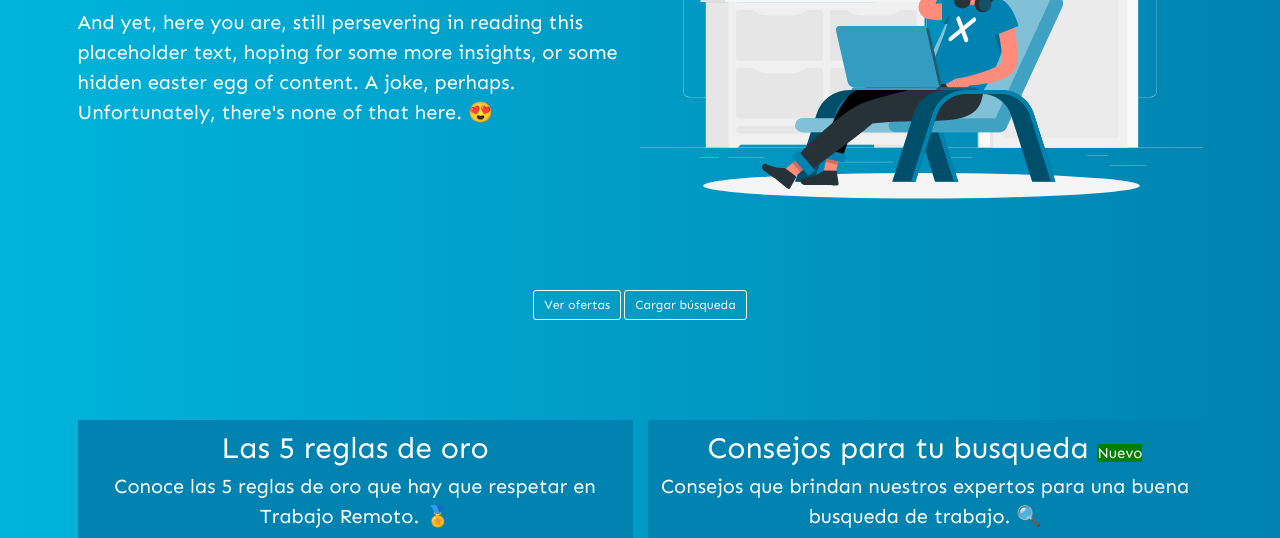
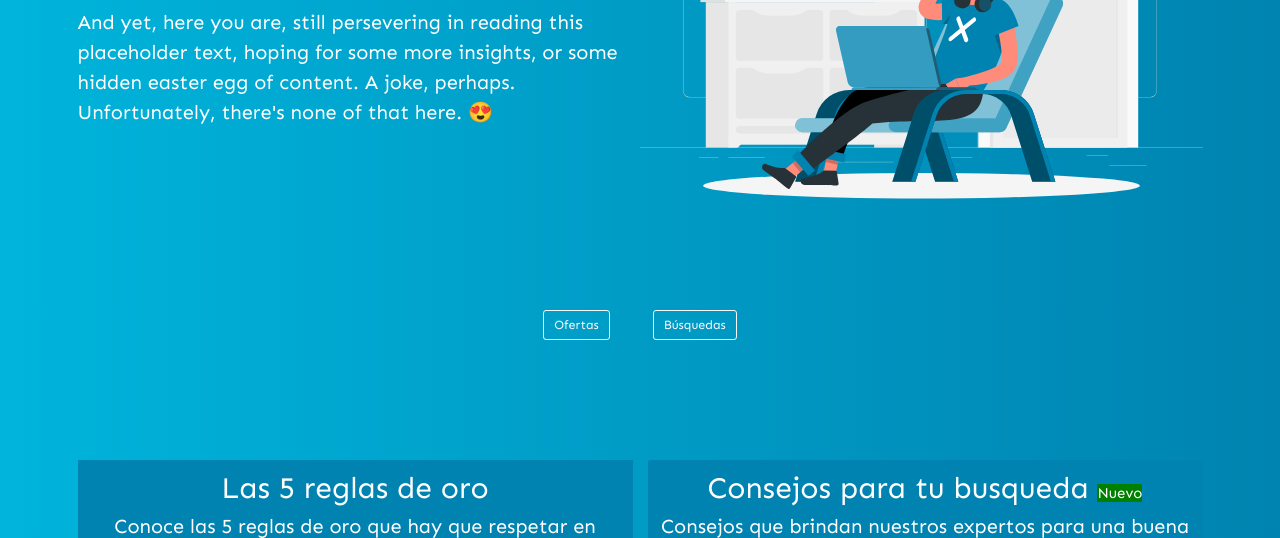
Before and after one commit to Juanma19R/trabajoRemoto, a website: page index.html in a window 1280 px wide. Shown: the part 707-1245 px from the top of the page. Drawn offline with nearby package versions, Linux system fonts and the light colour scheme.

Commit message:
Separe los botones del index y les cambie el texto del intereior

```diff
--- a/index.html
+++ b/index.html
@@ -73,8 +73,8 @@
                 </p>
             </div>
             <div class="d-grid gap-2 d-md-block sectionIndex__button">
-                <a class="btn btn-outline-light btn-lg" href="/pages/empleos.html" role="button">Ver ofertas</a>
-                <a class="btn btn-outline-light btn-lg" href="/pages/empleadores.html" role="button">Cargar búsqueda</a>
+                <a class="btn btn-outline-light btn-lg" href="/pages/empleos.html" role="button">Ofertas</a>
+                <a class="btn btn-outline-light btn-lg" href="/pages/empleadores.html" role="button">Búsquedas</a>
             </div>
         </div>
     </section>
--- a/scss/styles.scss
+++ b/scss/styles.scss
@@ -71,6 +71,9 @@ body{
 }
 .sectionIndex__button {
     text-align: center;
+    a{
+        margin: 2rem;
+    }
 }
 .container__sectionCards{
     margin-top: 10rem;
```
Also changed, not shown: css/styles.css.
